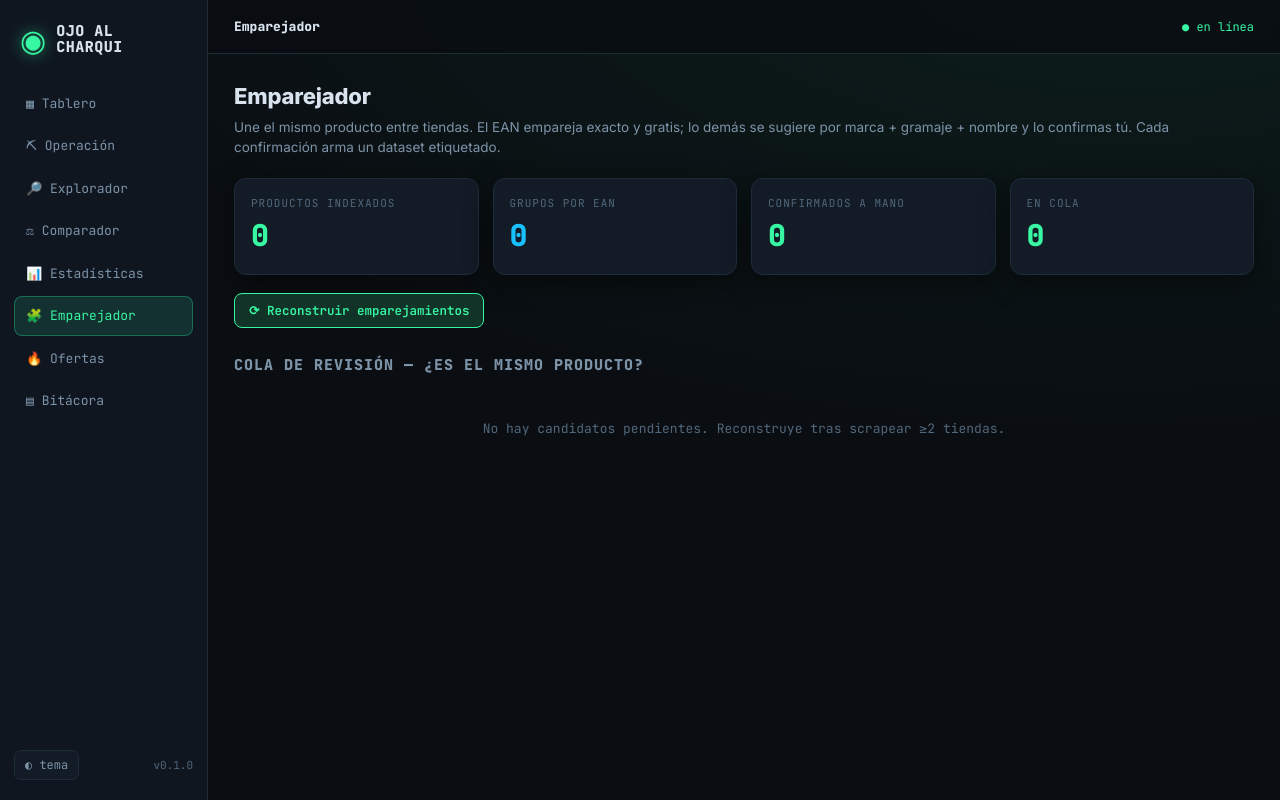
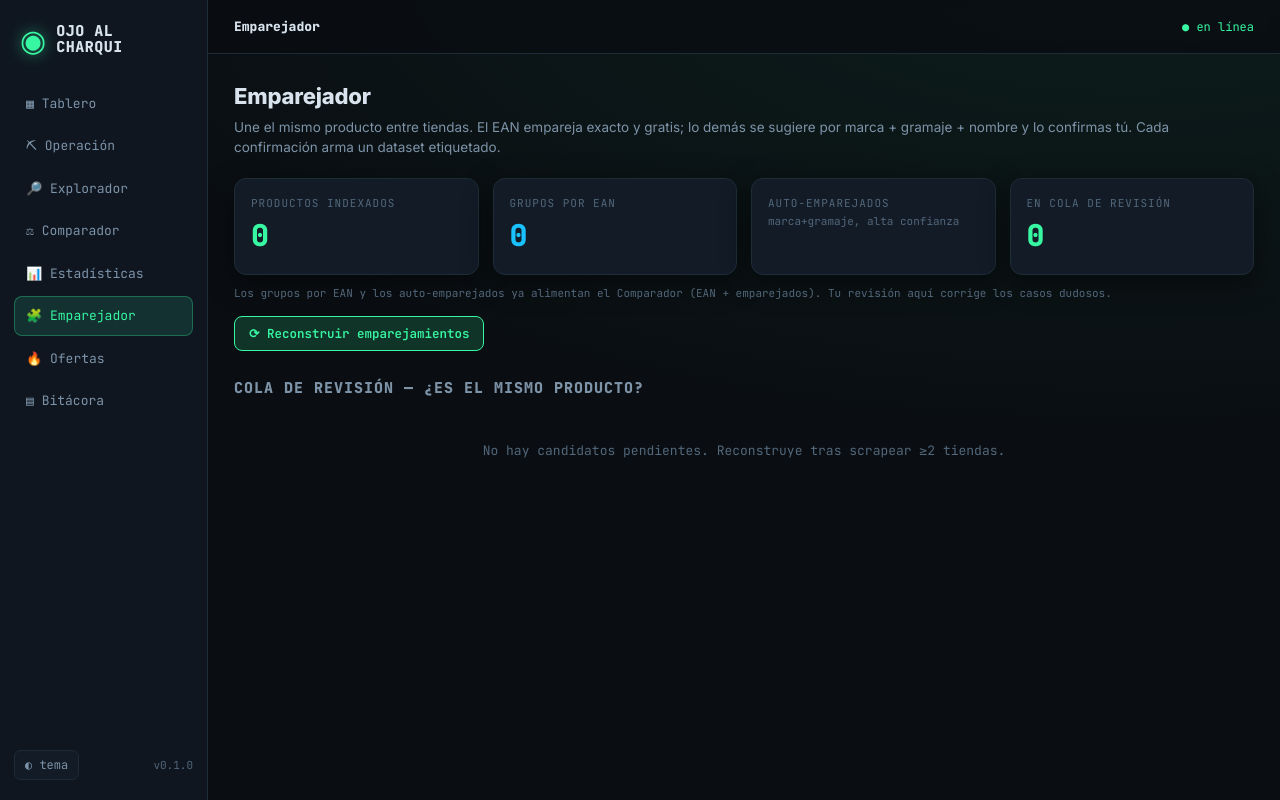
Before and after one commit to heelgueta/ojoalcharqui, a FastAPI app: page /emparejador in a window 1280 px wide. Run offline with FastAPI, Linux system fonts and the light colour scheme; data that the repository does not hold is empty.

Commit message:
polish: emparejador surfaces auto-matches + links to grupos comparador; dashboard cross-store match count; README updated (estadisticas, scheduling, matching, exports)

```diff
--- a/ojoalcharqui/app/server.py
+++ b/ojoalcharqui/app/server.py
@@ -57,10 +57,12 @@ def page(request, name, **ctx):
 @app.get("/", response_class=HTMLResponse)
 def dashboard(request: Request):
     stores = queries.known_stores()
+    ms = matching.stats()
     totals = {
         "products": sum(s["n_products"] for s in stores),
         "runs": sum(s["n_runs"] for s in stores),
         "stores_live": sum(1 for s in stores if s["n_products"]),
+        "matches": ms.get("ean_groups", 0) + ms.get("auto_groups", 0) + ms.get("manual_groups", 0),
     }
     return page(request, "dashboard.html", stores=stores, totals=totals)
 
--- a/ojoalcharqui/app/templates/dashboard.html
+++ b/ojoalcharqui/app/templates/dashboard.html
@@ -8,6 +8,7 @@
   <div class="card stat"><div class="k">Productos vigilados</div><div class="v">{{ "{:,}".format(totals.products).replace(",",".") }}</div></div>
   <div class="card stat"><div class="k">Scrapes realizados</div><div class="v cyan">{{ totals.runs }}</div></div>
   <div class="card stat"><div class="k">Tiendas con datos</div><div class="v">{{ totals.stores_live }}</div></div>
+  <div class="card stat"><div class="k">Coincidencias entre tiendas</div><div class="v cyan">{{ "{:,}".format(totals.matches).replace(",",".") }}</div><div class="mini"><a href="/comparador?source=grupos">comparar →</a></div></div>
 </div>
 
 <h2>Tiendas</h2>
--- a/ojoalcharqui/app/templates/emparejador.html
+++ b/ojoalcharqui/app/templates/emparejador.html
@@ -7,9 +7,13 @@
 <div class="grid g-stats" style="margin-bottom:18px">
   <div class="card stat"><div class="k">Productos indexados</div><div class="v">{{ "{:,}".format(stats.snapshot).replace(",",".") }}</div></div>
   <div class="card stat"><div class="k">Grupos por EAN</div><div class="v cyan">{{ stats.ean_groups }}</div></div>
-  <div class="card stat"><div class="k">Confirmados a mano</div><div class="v">{{ stats.confirmed }}</div></div>
-  <div class="card stat"><div class="k">En cola</div><div class="v">{{ stats.pending }}</div></div>
+  <div class="card stat"><div class="k">Auto-emparejados</div><div class="v">{{ stats.auto_groups }}</div><div class="mini">marca+gramaje, alta confianza</div></div>
+  <div class="card stat"><div class="k">En cola de revisión</div><div class="v">{{ stats.pending }}</div></div>
 </div>
+<p class="mini" style="margin-top:-8px;margin-bottom:14px">
+  Los grupos por EAN y los auto-emparejados ya alimentan el <a href="/comparador?source=grupos">Comparador (EAN + emparejados)</a>.
+  Tu revisión aquí corrige los casos dudosos.
+</p>
 
 <div class="toolbar">
   <button class="btn primary" id="rebuild">⟳ Reconstruir emparejamientos</button>
@@ -67,7 +71,7 @@
 document.getElementById('rebuild').addEventListener('click', async (e)=>{
   e.target.disabled=true; document.getElementById('rebuild-msg').textContent='reconstruyendo…';
   const r=await fetch('/api/match/rebuild',{method:'POST'}); const j=await r.json();
-  document.getElementById('rebuild-msg').textContent=`${j.snapshot} indexados · ${j.ean_groups} grupos EAN · ${j.fuzzy_candidates} candidatos`;
+  document.getElementById('rebuild-msg').textContent=`${j.snapshot} indexados · ${j.ean_groups} grupos EAN · ${j.auto_groups} auto · ${j.fuzzy_candidates} en cola`;
   setTimeout(()=>location.reload(), 900);
 });
 document.querySelectorAll('.pair').forEach(card=>{
```
Also changed, not shown: README.md.
